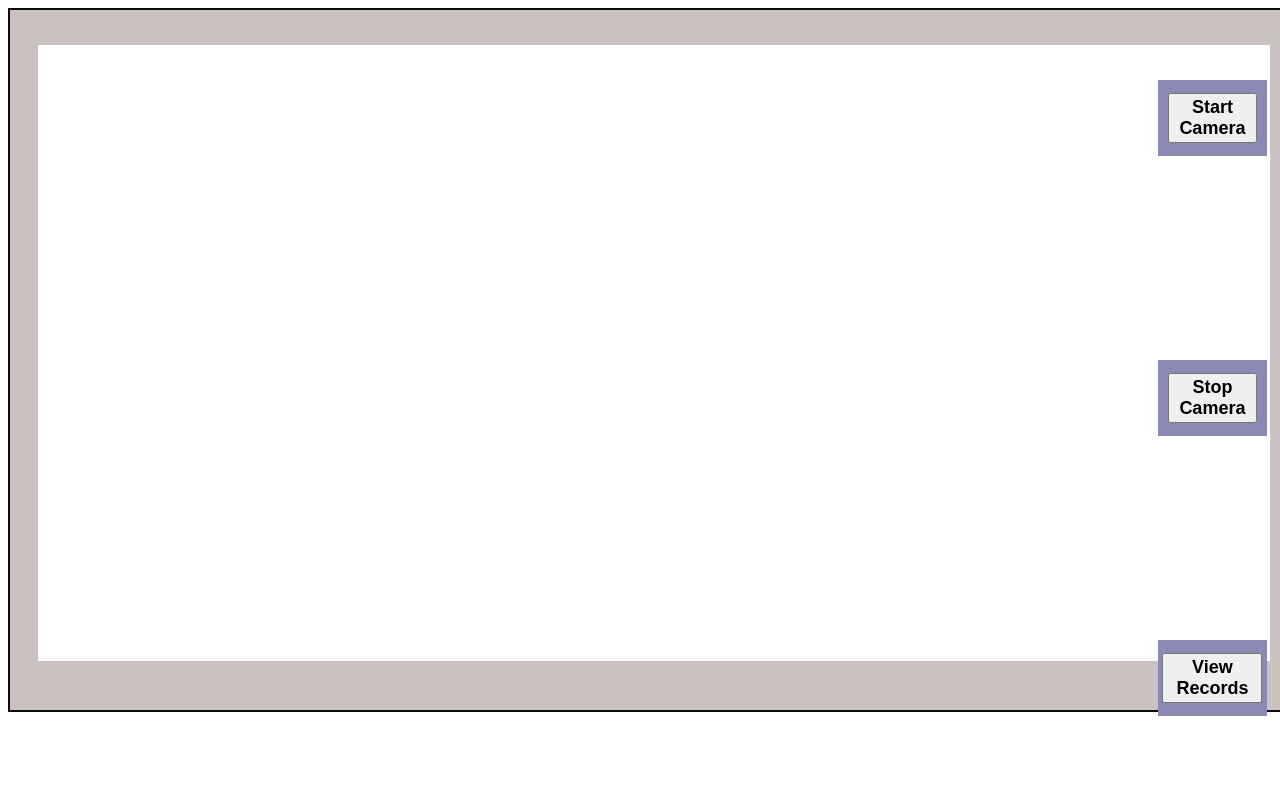
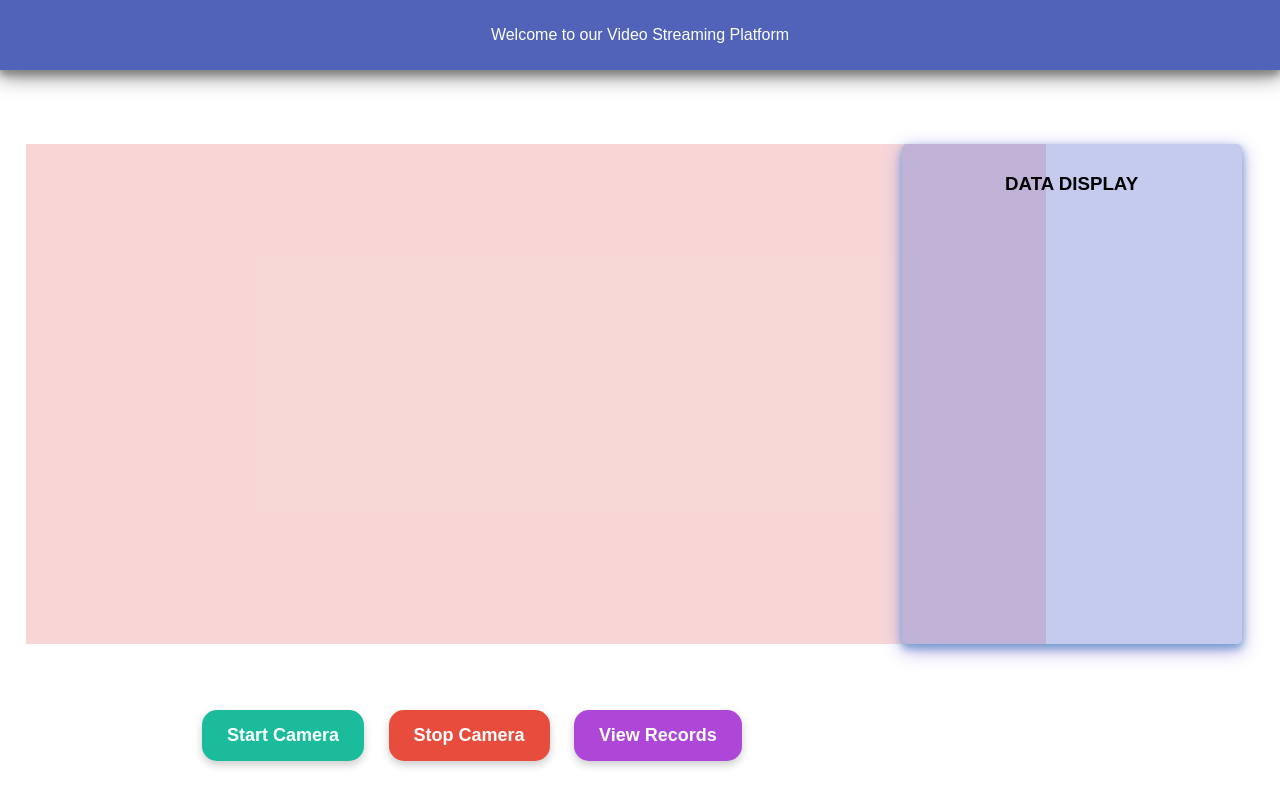
Before and after one commit to Sufi-123/Speed-detection-and-number-plate-recognition, a Django app: template templates/base.html in a window 1280 px wide; the page is wider, and only the part inside the window is pictured. Run offline with Django 3.2, Linux system fonts and the light colour scheme; the template is opened without the code that fills it, so the values that code supplies are empty.

Commit message:
new dashboard

```diff
--- a/templates/base.html
+++ b/templates/base.html
@@ -1,23 +1,114 @@
-<!DOCTYPE html>
+
 <html>
 <head>
+  <title>Video Streaming Web Platform</title>
   <style>
-    /* CSS styles for the TV container */
-    .tv-container {
-      width: 1400px;
-      height: 700px;
-      background-color: #ccc1c1;
-      border: 2px solid #0c0c0c;
-      position: relative;
+
+    body {
+    margin: 0;
+    padding: 0;
+    font-family: Arial, sans-serif;
+    background-color: #ffffff;
+    /* background-image: linear-gradient(to right, #b6fbff, #83a4d4); */
     }
 
-    /* CSS styles for the big box on the left */
-    .big-box {
-      width: 88%;
-      height: 88%;
-      background-color: #fff;
+
+    .profile-bar {
+    background-color: #5162b9;
+    box-shadow: 0 4px 8px 0 grey, 0 6px 20px 0 grey;
+    color: #fff;
+    height: 50px;
+    padding: 10px;
+    display: flex;
+    align-items: center;
+    justify-content: space-between;
+    }
+
+
+    .profile-info {
+    font-size: 18px;
+    }
+
+
+    .content {
+    max-width: 800px;
+    margin: 50px auto;
+    text-align: center;
+    }
+
+
+    .button-container {
+    margin-top: 20px;
     position: absolute;
-      top: 5%;
+    top: 85%;
+    bottom: 5%;
+    left: 15%;
+    }
+
+    button {
+    display: inline-block;
+      padding: 15px 25px;
+      margin: 10px 10;
+      font-size: 18px;
+      font-weight: bold;
+      color: #fff;
+      background-color: #333;
+      border: none;
+      border-radius: 15px;
+      box-shadow: 0 4px 8px 0 rgba(0, 0, 0, 0.2);
+
+    }
+
+    button:hover {
+    background-color: #ffc800;
+    }
+
+    button.start-camera {
+    background-color: #1abc9c;
+    color: #fff;
+    }
+
+    button.start-camera:hover {
+    background-color: #16a085;
+    }
+
+    button.stop-camera {
+    background-color: #e74c3c;
+    color: #fff;
+    }
+
+    button.stop-camera:hover {
+    background-color: #c0392b;
+    }
+
+    button.view-records {
+    background-color: #ae46d7;
+    color: #fff;
+    }
+
+    button.view-records:hover {
+    background-color: #8c47a9;
+    box-shadow: 0 8px 16px 0 rgba(0, 0, 0, 0.2);
+    }
+
+    .side-box {
+    position: fixed;
+    box-shadow: 0 4px 8px 0 rgb(114, 157, 206), 0 6px 20px 0 rgb(174, 165, 227);
+    top: 18%;
+    right: 3%;
+    width: 320px;
+    height: 480px;
+    background-color: #6679d662;
+    padding: 10px;
+    border-radius: 5px;
+   }
+
+    .video-stream {
+      width: 1020;
+      height: 500;
+      background-color: #d820202e;
+      position: absolute;
+      top: 18%;
       bottom: 5%;
       left: 2%;
     }
@@ -29,42 +120,33 @@
     left: 0;
   }
 
-    /* CSS styles for the small blue boxes on the right */
-    .small-box {
-      width: 7%;
-      height: 7%;
-      background-color: rgb(138, 138, 180);
-      position: absolute;
-      top: 10%;
-      right: 1%;
-      margin-bottom: 5%;
-      display: flex;
-      justify-content: center;
-      align-items: center;
-      padding: 10px;
-    }
   </style>
 </head>
 <body>
-    <div class="tv-container">
-      <div class="big-box" id="video-container">
+  <div class="profile-bar">
+    <div class="content">Welcome to our Video Streaming Platform </div>
+    <div class="profile-info">
+      <!-- Add profile information here -->
+    </div>
+  </div>
+
+  <div class="content">
+
+    <div class="video-stream">
     <img id="video-stream" src=""></img>
     </div>
+    <div class="button-container">
+      <button class="start-camera" onclick="startCamera()">Start Camera</button>
+      <button class="stop-camera" onclick="stopCamera()">Stop Camera</button>
+      <button class="view-records">View Records</button>
     </div>
-      <div class="small-box">
-        <button style='width: 100px; height: 50px; font-weight: bold; font-size: large;' onclick="startCamera()">Start Camera</button>
-      </div>
-      <div class="small-box" style="top: 45%;">
-        <button style='width: 100px; height: 50px;font-weight: bold; font-size: large;' onclick="stopCamera()">Stop Camera</button>
-      </div>
-      <div class="small-box" style="top: 80%;">
-        <a href="/viewrecords">
-            <button style='width: 100px; height: 50px; font-weight: bold; font-size: large;'>View Records</button>
-        </a>
+    <div class="side-box">
+      <h3 style="text-align: center;">DATA DISPLAY</h3>
     </div>
 
   </div>
 
+  <!-- Add video player and other content here -->
   <script>
     function startCamera() {
       document.getElementById("video-stream").src ="/video"
@@ -76,3 +158,79 @@
   </script>
 </body>
 </html>
+
+<!-- body {
+  margin: 0;
+  padding: 0;
+  background: url("https://th.bing.com/th/id/R.318380bfb6020055d8d1fb5ffd5133e6?rik=20%2fFFtQsE4aYzA&pid=ImgRaw&r=0") no-repeat center center fixed;
+
+ /* background: url("https://th.bing.com/th/id/R.392a9f335ca7e77a680795d7a23f4466?rik=t0BHnNJl%2bf5usQ&pid=ImgRaw&r=0 ") no-repeat center center fixed; */
+  background-size: cover;
+}
+
+.container {
+  display: flex;
+  justify-content: flex-end;
+  align-items: center;
+  height: 100vh;
+}
+
+.container .right {
+  flex: 1;
+  display: flex;
+  flex-direction: column;
+  align-items: center;
+  justify-content: center;
+  padding: 20px;
+  background-color: rgba(21, 53, 179, 0.295);
+  border-radius: 5px;
+  box-shadow: 0 0 10px rgba(0, 0, 0, 0.1);
+}
+
+.container .right h1 {
+  font-size: 24px;
+  text-align: center;
+  margin-bottom: 20px;
+}
+
+.container .right form {
+  display: flex;
+  flex-direction: column;
+}
+
+.container .right form input {
+  padding: 10px;
+  margin-bottom: 10px;
+  border: 1px solid #ccc;
+  border-radius: 3px;
+}
+
+.container .right form button {
+  padding: 10px 20px;
+  background-color: #007bff;
+  color: #fff;
+  border: none;
+  border-radius: 3px;
+  cursor: pointer;
+}
+
+.container .right form button:hover {
+  background-color: #0056b3;
+}
+
+.container .right p.text-center {
+  text-align: center;
+  margin-top: 20px;
+  color: aliceblue;
+}
+
+.container .right p.text-center a {
+  color: #86e7e5;
+  text-decoration: none;
+}
+
+.container .right p.text-center a:hover {
+  text-decoration: underline;
+  color: aliceblue
+
+} -->
```
Also changed, not shown: speed_estimation/vehicle_speed_count.py (+6 -4 lines). Lines whose indentation alone changed are shown as unchanged.
